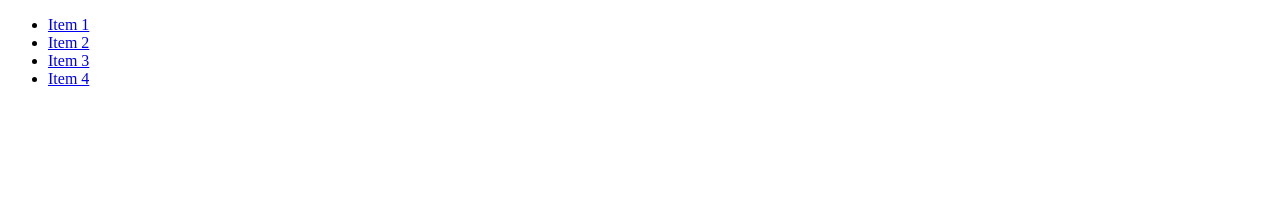
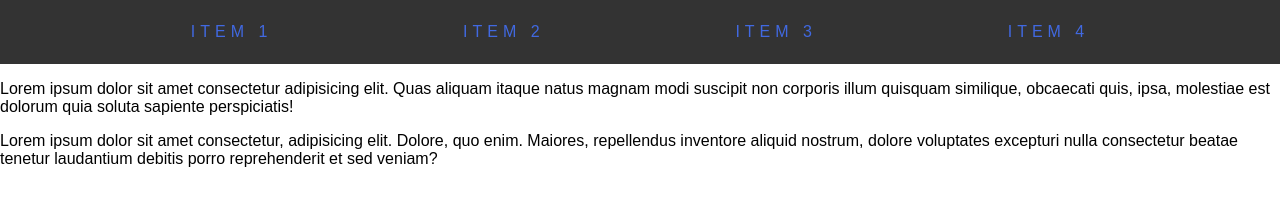
Before and after one commit to aalfonsogomez/taller-BEM, a plain HTML site: page index.html in a window 1280 px wide. Drawn offline with Linux system fonts and the light colour scheme.

Commit message:
Se añaden clases BEM y se les aplica estilos

```diff
--- /dev/null
+++ b/css/styles.css
@@ -0,0 +1,31 @@
+body {
+    margin: 0;
+    font-family: sans-serif;
+}
+
+.main-nav {
+    background-color: #333;
+}
+
+.main-menu {
+    list-style: none;
+    margin-top: 0;
+    margin-bottom: 0;
+    padding-left: 0;
+    text-align: center;
+    display: flex;
+    justify-content: space-evenly;
+}
+
+.main-menu__item {
+    text-decoration: none;
+}
+
+.main-menu__link {
+    text-transform: uppercase;
+    color: royalblue;
+    padding: 0.5rem 0;
+    text-decoration: none;
+    letter-spacing: 5px;
+    line-height: 4rem;
+}
--- a/index.html
+++ b/index.html
@@ -5,16 +5,31 @@
     <meta http-equiv="X-UA-Compatible" content="IE=edge">
     <meta name="viewport" content="width=device-width, initial-scale=1.0">
     <title>Document</title>
+    <link rel="stylesheet" href="css/styles.css">
 </head>
 <body>
-    <nav>
-        <ul>
-            <li><a href="#">Item 1</a></li>
-            <li><a href="#">Item 2</a></li>
-            <li><a href="#">Item 3</a></li>
-            <li><a href="#">Item 4</a></li>
+    <!-- BEM
+    Block
+    Element
+    Modifier
+    -->
+    <nav class="main-nav">
+        <ul class="main-menu">
+            <li class="main-menu__item">
+                <a href="#" class="main-menu__link">Item 1</a>
+            </li>
+            <li class="main-menu__item">
+                <a href="#" class="main-menu__link">Item 2</a>
+            </li>
+            <li class="main-menu__item">
+                <a href="#" class="main-menu__link">Item 3</a>
+            </li>
+            <li class="main-menu__item">
+                <a href="#" class="main-menu__link">Item 4</a>
+            </li>
         </ul>
     </nav>
-
+    <p>Lorem ipsum dolor sit amet consectetur adipisicing elit. Quas aliquam itaque natus magnam modi suscipit non corporis illum quisquam similique, obcaecati quis, ipsa, molestiae est dolorum quia soluta sapiente perspiciatis!</p>
+    <p>Lorem ipsum dolor sit amet consectetur, adipisicing elit. Dolore, quo enim. Maiores, repellendus inventore aliquid nostrum, dolore voluptates excepturi nulla consectetur beatae tenetur laudantium debitis porro reprehenderit et sed veniam?</p>
 </body>
 </html>
```
Also changed, not shown: styles.css (deleted).
